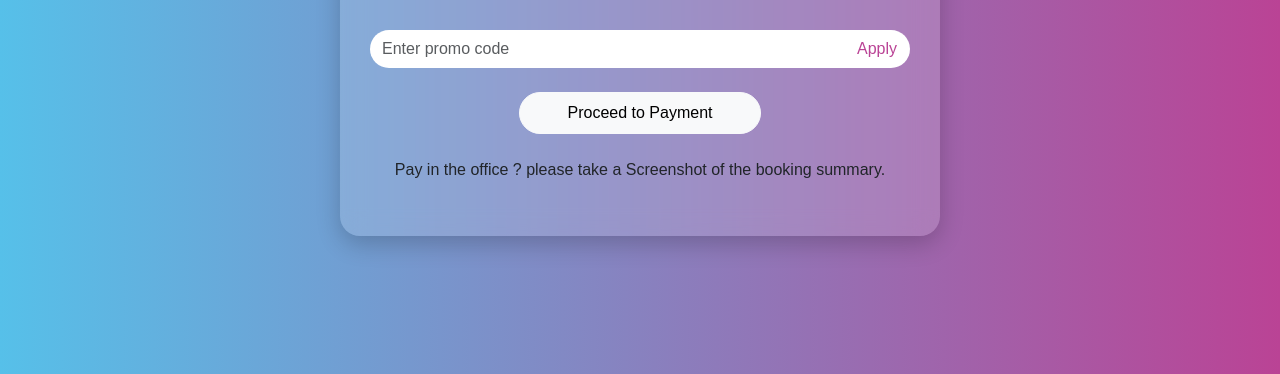
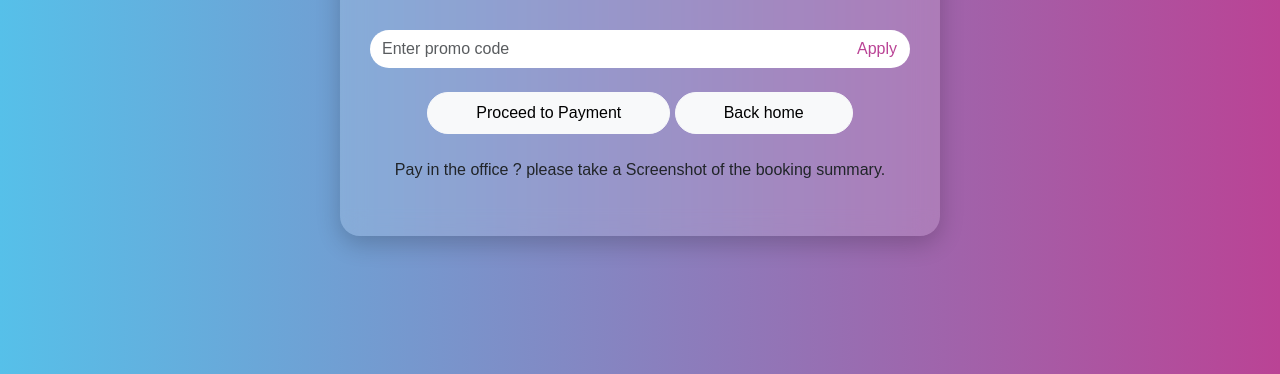
Before and after one commit to Houria-hs/travel-website, a Django app: template templates/bookingSummary.html in a window 1280 px wide. Shown: the part 210-584 px from the top of the page. Run offline with Django 3.2, Linux system fonts and the light colour scheme; the template is opened without the code that fills it, so the values that code supplies are empty.

Commit message:
added 'back home ' button

```diff
--- a/templates/bookingSummary.html
+++ b/templates/bookingSummary.html
@@ -128,6 +128,7 @@
 
       <div class="text-center mt-4">
         <a href="" class="btn btn-light px-5 py-2 rounded-pill">Proceed to Payment</a>
+        <a href="{% url 'home' %}" class="btn btn-light px-5 py-2 rounded-pill">Back home</a>
       </div>
       <div class="text-center mt-4">
         <span>Pay in the office ? please take a Screenshot of the booking summary.</span>
```
